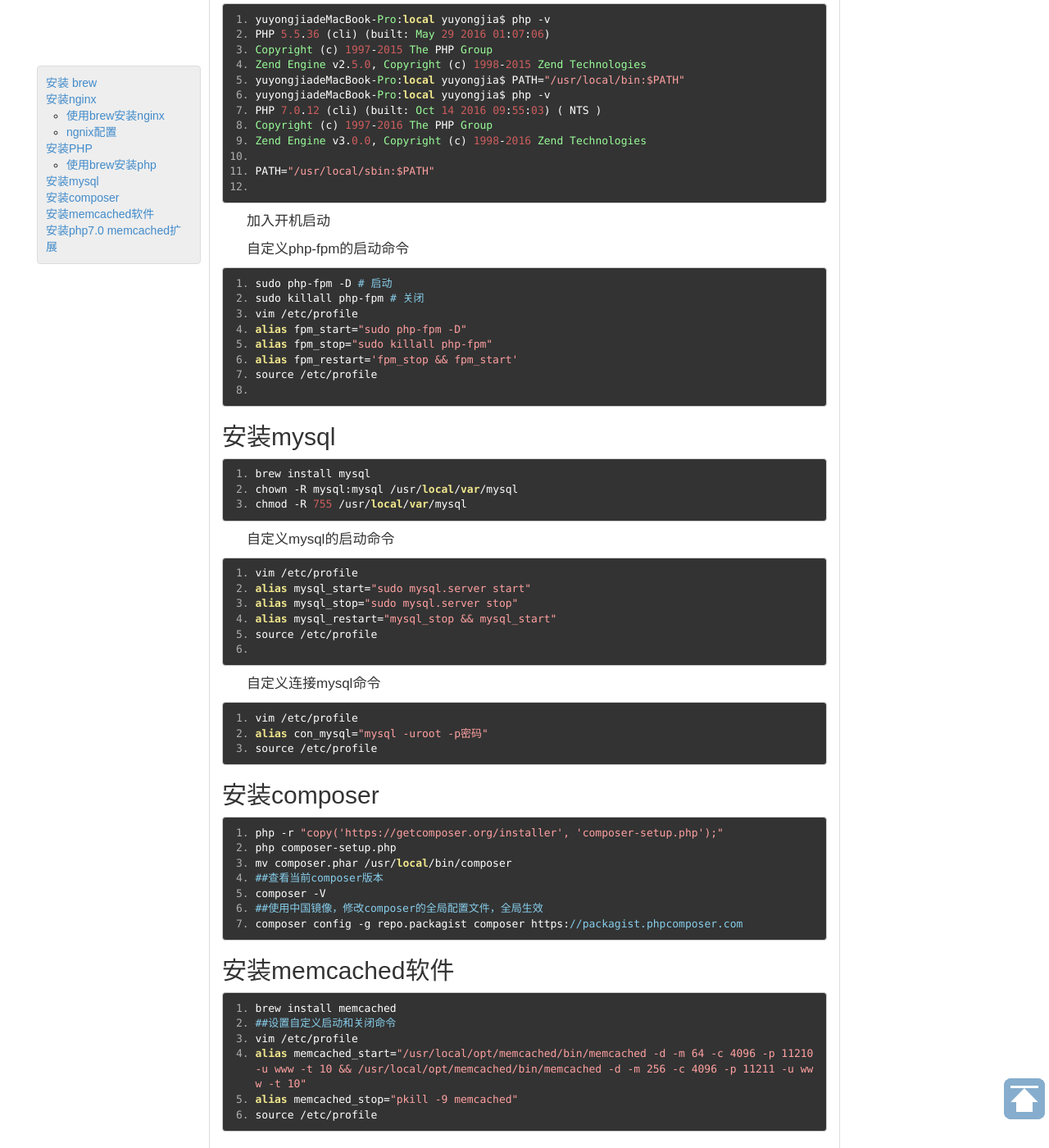
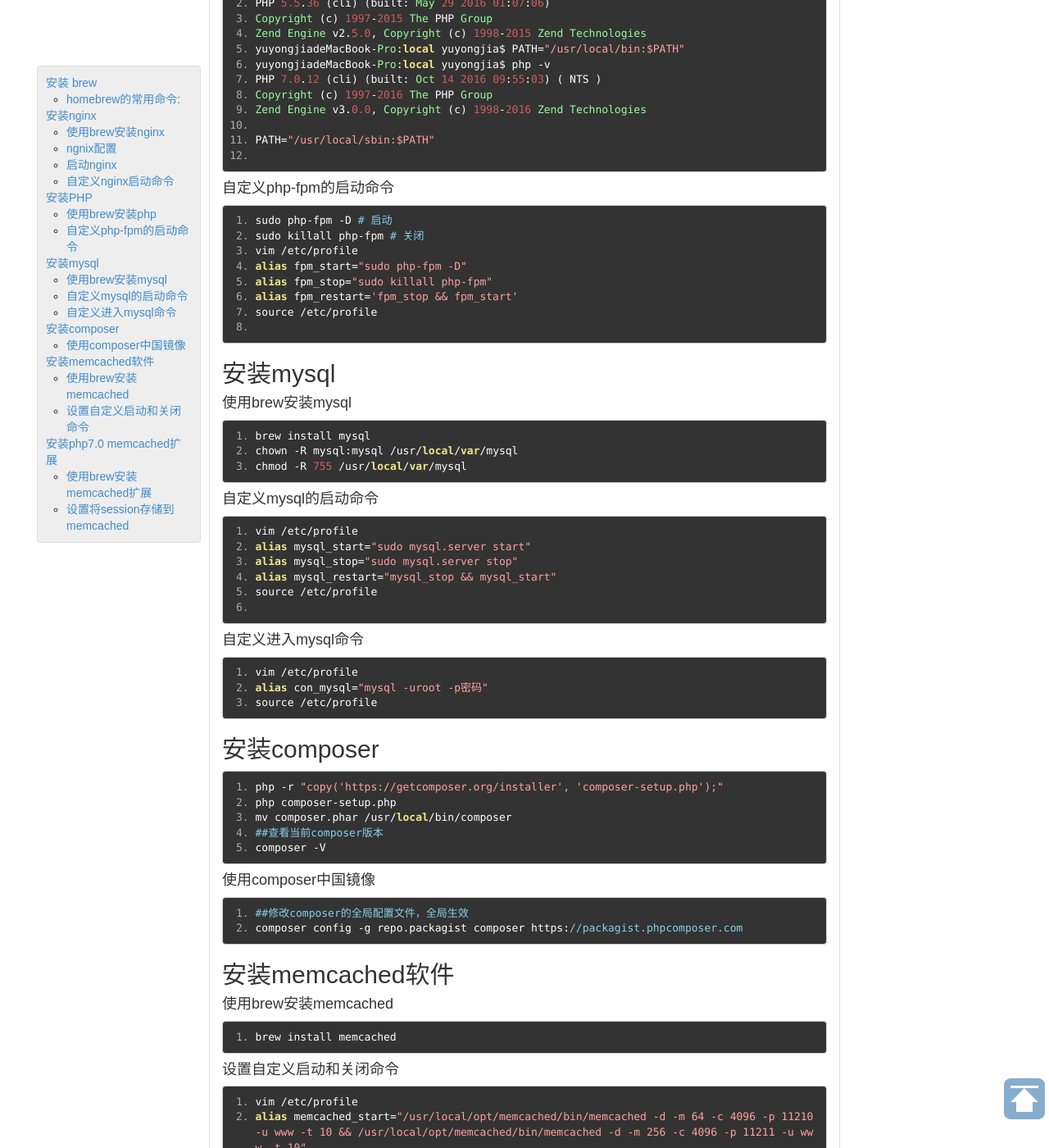
Before and after one commit to leoluffy/leoluffy.github.io, a Jekyll site: the page built from _posts/2016-10-03-Mac-LNMP-Install.md, in a window 1280 px wide and 1400 px high, scrolled down 3726 px. Shown: the whole window at 82% size. Built offline with Jekyll 4.4.1, drawn with Linux system fonts in a browser that asks for light colours; comment, search, counter and statistics services are not loaded; some of the changed text lies outside the part shown.

Commit message:
【文章】提交文章

````diff
--- a/_posts/2016-10-03-Mac-LNMP-Install.md
+++ b/_posts/2016-10-03-Mac-LNMP-Install.md
@@ -17,7 +17,7 @@
 /usr/bin/ruby -e "$(curl -fsSL https://raw.githubusercontent.com/Homebrew/install/master/install)"
 ```
 
-homebrew的常用命令:
+#### homebrew的常用命令:
 
 1. brew update #更新可安装包的最新信息，建议每次安装前都运行下
 2. brew search pkg_name #搜索相关的包信息
@@ -33,8 +33,7 @@
 ```
 
 #### ngnix配置
-配置目录：/usr/local/etc/nginx/
-nginx.conf
+配置目录：/usr/local/etc/nginx/nginx.conf
 
 ```
 user  www www;
@@ -101,14 +100,14 @@
 }
 
 ```
-启动nginx
+#### 启动nginx
 
 ```
 sudo nginx
 sudo nginx -t
 sudo nginx -s reload
 ```
-自定义nginx启动命令
+#### 自定义nginx启动命令
 
 ```
 vim /etc/profile
@@ -207,10 +206,7 @@
 PATH="/usr/local/sbin:$PATH"
 
 ```
-加入开机启动
-
-
-自定义php-fpm的启动命令
+#### 自定义php-fpm的启动命令
 
 ```
 sudo php-fpm -D # 启动
@@ -224,13 +220,13 @@
 ```
 
 ## 安装mysql
-
+#### 使用brew安装mysql
 ```
 brew install mysql
 chown -R mysql:mysql /usr/local/var/mysql
 chmod -R 755 /usr/local/var/mysql
 ```
-自定义mysql的启动命令
+#### 自定义mysql的启动命令
 
 ```
 vim /etc/profile
@@ -240,7 +236,7 @@
 source /etc/profile
 
 ```
-自定义连接mysql命令
+#### 自定义进入mysql命令
 
 ```
 vim /etc/profile
@@ -255,25 +251,32 @@
 mv composer.phar /usr/local/bin/composer
 ##查看当前composer版本
 composer -V
-##使用中国镜像，修改composer的全局配置文件，全局生效
+```
+#### 使用composer中国镜像
+```
+##修改composer的全局配置文件，全局生效
 composer config -g repo.packagist composer https://packagist.phpcomposer.com
 ```
 
 ## 安装memcached软件
+#### 使用brew安装memcached
 
 ```
 brew install memcached
-##设置自定义启动和关闭命令
+```
+#### 设置自定义启动和关闭命令
+```
 vim /etc/profile
 alias memcached_start="/usr/local/opt/memcached/bin/memcached -d -m 64 -c 4096 -p 11210 -u www -t 10 && /usr/local/opt/memcached/bin/memcached -d -m 256 -c 4096 -p 11211 -u www -t 10"
 alias memcached_stop="pkill -9 memcached"
 source /etc/profile
 ```
 ## 安装php7.0 memcached扩展
+#### 使用brew安装memcached扩展
 ```
 brew install --HEAD homebrew/php/php70-memcached
 ```
-设置将session存储到memcached
+#### 设置将session存储到memcached
 
 ```
 session.save_handler = memcached
````
